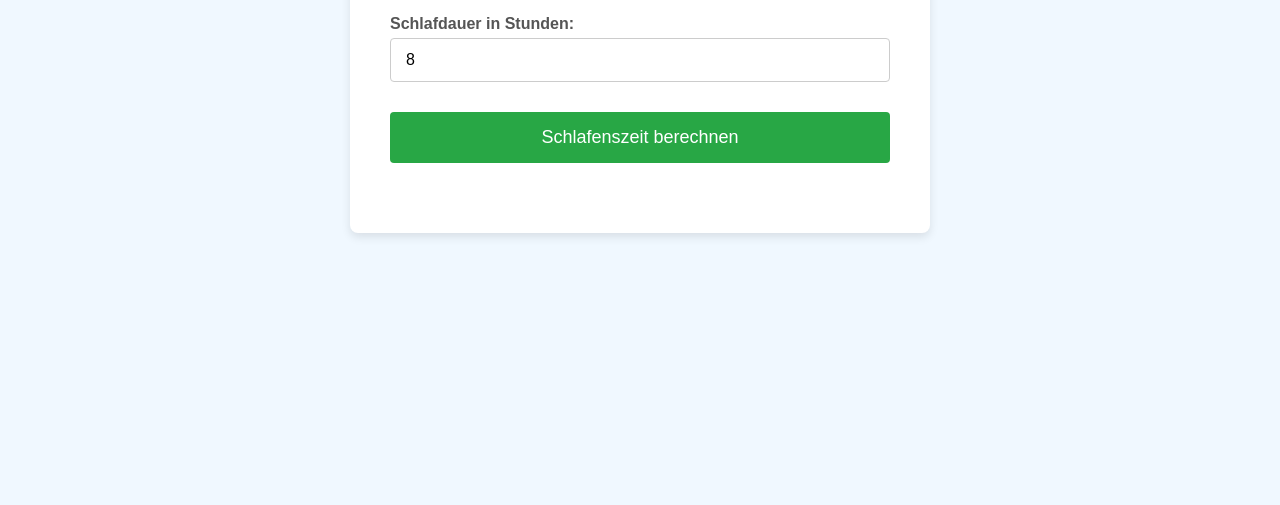
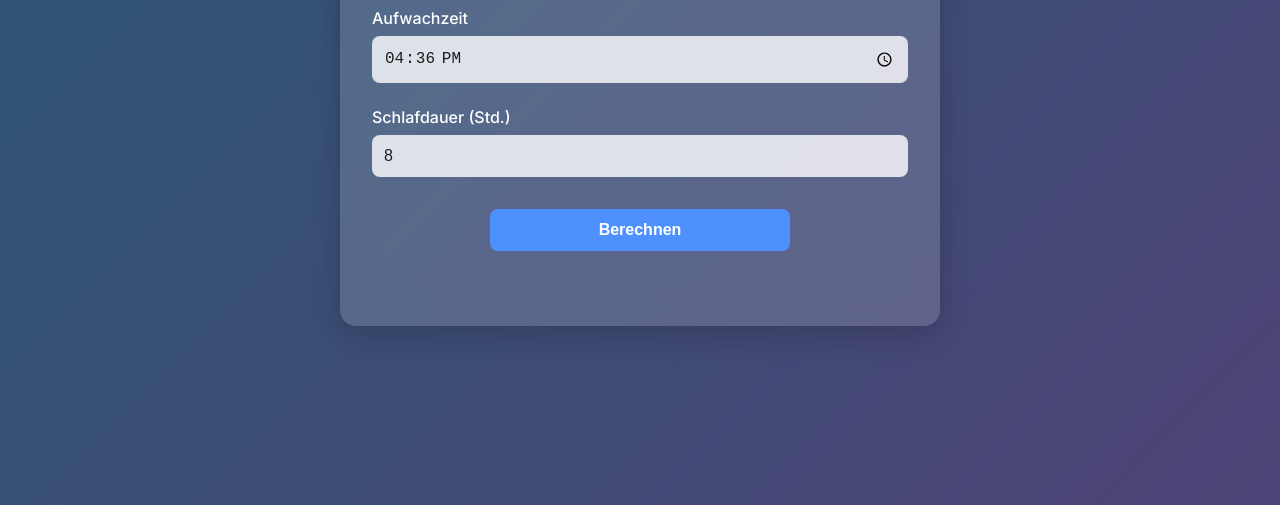
Before and after one commit to misterpfister8/mywebsite, a plain HTML site: page sleepcalculator/index.html in a window 1280 px wide. Shown: the part 295-800 px from the top of the page. Drawn offline with Linux system fonts and the light colour scheme.

Commit message:
Update index.html

```diff
--- a/sleepcalculator/index.html
+++ b/sleepcalculator/index.html
@@ -2,160 +2,159 @@
 <html lang="de">
 <head>
   <meta charset="UTF-8">
-    <title>Schlafrechner</title>
-    <meta name="viewport" content="width=device-width, initial-scale=1.0">
+  <meta name="viewport" content="width=device-width, initial-scale=1" />
+  <title>Schlafrechner – misterpfister.net</title>
+  <!-- Inter Font -->
+  <link href="https://fonts.googleapis.com/css2?family=Inter:wght@400;500;600&display=swap" rel="stylesheet" />
   <style>
-        /* Ihr vorhandenes Design bleibt unverändert */
-        body {
-            font-family: Arial, sans-serif;
-            background-color: #f0f8ff;
-            margin: 0;
-            padding: 0;
+    :root {
+      --font-sans: 'Inter', -apple-system, BlinkMacSystemFont, 'Segoe UI', Roboto, Oxygen, Ubuntu, Cantarell, 'Helvetica Neue', sans-serif;
+      --bg-start: #2b5876;
+      --bg-end: #4e4376;
+      --card-bg: rgba(255,255,255,0.15);
+      --card-shadow: rgba(0,0,0,0.2);
+      --accent: #4e90fe;
+      --error: #ff4d4f;
+      --success: #4caf50;
+    }
+    *, *::before, *::after { box-sizing: border-box; }
+    html, body {
+      margin: 0; padding: 0;
+      width: 100%; height: 100%;
+      overflow: hidden;
+      background: linear-gradient(135deg, var(--bg-start), var(--bg-end));
+      font-family: var(--font-sans);
+      display: flex; align-items: center; justify-content: center;
     }
     .container {
-            width: 90%;
-            max-width: 500px;
-            margin: 80px auto;
-            background-color: #fff;
-            padding: 40px;
-            box-shadow: 0 4px 10px rgba(0, 0, 0, 0.1);
-            border-radius: 8px;
+      width: 90%; max-width: 600px;
+      background: var(--card-bg);
+      backdrop-filter: blur(16px);
+      border-radius: 16px;
+      box-shadow: 0 8px 32px var(--card-shadow);
+      padding: 2rem;
+      color: #1d1d1f;
     }
     h1 {
+      font-size: 2.25rem;
       text-align: center;
-            color: #333;
-            margin-bottom: 40px;
+      margin-bottom: 1rem;
+      font-weight: 600;
+      color: #fff;
     }
-        label {
+    .field {
+      margin-top: 1.5rem;
+    }
+    .field label {
       display: block;
-            margin-top: 20px;
-            font-weight: bold;
-            color: #555;
+      margin-bottom: 0.5rem;
+      font-weight: 500;
+      color: #fff;
+      font-size: 1rem;
     }
-        input[type="time"],
-        input[type="number"] {
+    .field input {
       width: 100%;
-            padding: 12px 15px;
-            margin-top: 5px;
-            box-sizing: border-box;
-            font-size: 16px;
-            border: 1px solid #ccc;
-            border-radius: 4px;
+      padding: 0.75rem;
+      font-size: 1rem;
+      border: none;
+      border-radius: 8px;
+      outline: none;
+      background: rgba(255,255,255,0.8);
+      color: #1d1d1f;
+      transition: box-shadow 0.2s;
     }
-        button {
-            display: block;
-            width: 100%;
-            background-color: #28a745;
+    .field input:focus {
+      box-shadow: 0 0 0 3px rgba(78,144,254,0.3);
+    }
+    .actions {
+      display: flex;
+      justify-content: center;
+      margin-top: 2rem;
+    }
+    #calculateBtn {
+      flex: 1;
+      max-width: 300px;
+      padding: 0.75rem;
+      font-size: 1rem;
+      font-weight: 600;
+      background: var(--accent);
       color: #fff;
-            padding: 15px;
       border: none;
-            margin-top: 30px;
-            font-size: 18px;
+      border-radius: 8px;
       cursor: pointer;
-            border-radius: 4px;
-            transition: background-color 0.3s;
+      transition: background 0.3s, transform 0.2s;
     }
-        button:hover {
-            background-color: #218838;
+    #calculateBtn:hover {
+      background: #3a7ce5;
+      transform: translateY(-2px);
+    }
+    #message {
+      margin-top: 1rem;
+      font-size: 0.95rem;
+      min-height: 1.2rem;
+      color: var(--error);
+      text-align: center;
     }
     #result {
-            margin-top: 30px;
-            font-size: 20px;
-            color: #333;
+      margin-top: 0.5rem;
+      font-size: 1.25rem;
+      font-weight: 500;
+      color: var(--success);
       text-align: center;
     }
-        /* Responsives Design */
     @media (max-width: 600px) {
-            .container {
-                margin: 40px auto;
-                padding: 20px;
+      html, body {
+        overflow-y: auto;
+        padding-bottom: env(safe-area-inset-bottom,16px);
+        align-items: flex-start;
+        padding-top: 16px;
       }
-            h1 {
-                font-size: 28px;
-                margin-bottom: 30px;
-            }
-            label {
-                font-size: 16px;
-            }
-            input[type="time"],
-            input[type="number"] {
-                font-size: 16px;
-                padding: 10px 12px;
-            }
-            button {
-                font-size: 16px;
-                padding: 12px;
-            }
-            #result {
-                font-size: 18px;
-            }
+      .container { margin-bottom: 16px; }
     }
   </style>
 </head>
 <body>
-    <div class="container">
+  <div class="container" role="main">
     <h1>Schlafrechner</h1>
-        <label for="wakeTime">Aufwachzeit (HH:MM):</label>
-        <input type="time" id="wakeTime" required>
-        <label for="sleepDuration">Schlafdauer in Stunden:</label>
-        <input type="number" id="sleepDuration" step="0.1" required value="8">
-        <button id="calculateButton">Schlafenszeit berechnen</button>
-        <p id="result"></p>
+    <div class="field">
+      <label for="wakeTime">Aufwachzeit</label>
+      <input type="time" id="wakeTime" required />
+    </div>
+    <div class="field">
+      <label for="sleepHours">Schlafdauer (Std.)</label>
+      <input type="number" id="sleepHours" min="1" max="24" step="0.1" value="8" required />
+    </div>
+    <div class="actions">
+      <button id="calculateBtn">Berechnen</button>
+    </div>
+    <div id="message" aria-live="assertive"></div>
+    <div id="result" aria-live="polite"></div>
   </div>
   <script>
-        // Standardwerte setzen, wenn die Seite geladen wird
-        window.onload = function() {
-            // Schlafdauer auf 8 Stunden setzen
-            document.getElementById('sleepDuration').value = 8;
-
-            // Aufwachzeit auf 8 Stunden ab jetzt setzen
-            let now = new Date();
-            let wakeUpTime = new Date(now.getTime() + 8 * 60 * 60 * 1000);
-
-            let hours = wakeUpTime.getHours().toString().padStart(2, '0');
-            let minutes = wakeUpTime.getMinutes().toString().padStart(2, '0');
-
-            // Aufwachzeit-Eingabefeld setzen
-            document.getElementById('wakeTime').value = hours + ':' + minutes;
-        };
-
-        document.getElementById('calculateButton').addEventListener('click', calculateBedTime);
-
-        function calculateBedTime() {
-            let wakeTimeInput = document.getElementById('wakeTime').value;
-            let sleepDuration = parseFloat(document.getElementById('sleepDuration').value);
-
-            if (!wakeTimeInput || isNaN(sleepDuration)) {
-                alert('Bitte geben Sie sowohl die Aufwachzeit als auch die Schlafdauer ein.');
+    window.addEventListener('DOMContentLoaded', () => {
+      const now = new Date();
+      const wake = new Date(now.getTime() + 8*60*60*1000);
+      document.getElementById('wakeTime').value = wake.toTimeString().slice(0,5);
+    });
+    document.getElementById('calculateBtn').addEventListener('click', () => {
+      const msg = document.getElementById('message');
+      const res = document.getElementById('result');
+      msg.textContent = '';
+      res.textContent = '';
+      const wakeVal = document.getElementById('wakeTime').value;
+      const sleepVal = parseFloat(document.getElementById('sleepHours').value);
+      if (!wakeVal || isNaN(sleepVal) || sleepVal<=0) {
+        msg.textContent = 'Bitte gültige Werte eingeben.';
         return;
       }
-
-            // Aufwachzeit in Minuten umrechnen
-            let wakeTimeParts = wakeTimeInput.split(':');
-            let wakeHours = parseInt(wakeTimeParts[0]);
-            let wakeMinutes = parseInt(wakeTimeParts[1]);
-            let totalWakeMinutes = wakeHours * 60 + wakeMinutes;
-
-            // Schlafdauer und Einschlafzeit in Minuten umrechnen
-            let totalSleepMinutes = sleepDuration * 60 + 10; // +10 Minuten Einschlafzeit
-
-            // Schlafenszeit berechnen
-            let bedTimeMinutes = totalWakeMinutes - totalSleepMinutes;
-
-            // Falls die Zeit negativ ist, zum Vortag wechseln
-            if (bedTimeMinutes < 0) {
-                bedTimeMinutes += 24 * 60;
-            }
-
-            let bedHours = Math.floor(bedTimeMinutes / 60);
-            let bedMinutes = bedTimeMinutes % 60;
-
-            // Stunden und Minuten auf zwei Ziffern formatieren
-            let hours = bedHours.toString().padStart(2, '0');
-            let minutes = bedMinutes.toString().padStart(2, '0');
-
-            document.getElementById('result').innerText = 'Sie sollten um ' + hours + ':' + minutes + ' Uhr schlafen gehen.';
-        }
+      const [h,m] = wakeVal.split(':').map(Number);
+      let total = h*60 + m - (sleepVal*60 + 10);
+      if (total<0) total += 1440;
+      const bh = String(Math.floor(total/60)).padStart(2,'0');
+      const bm = String(total%60).padStart(2,'0');
+      res.textContent = `Schlafenszeit: ${bh}:${bm} Uhr`;
+    });
+    document.addEventListener('keydown', e => { if (e.key==='Enter') { e.preventDefault(); document.getElementById('calculateBtn').click(); }});
   </script>
 </body>
 </html>
```
Lines whose indentation alone changed are shown as unchanged.
